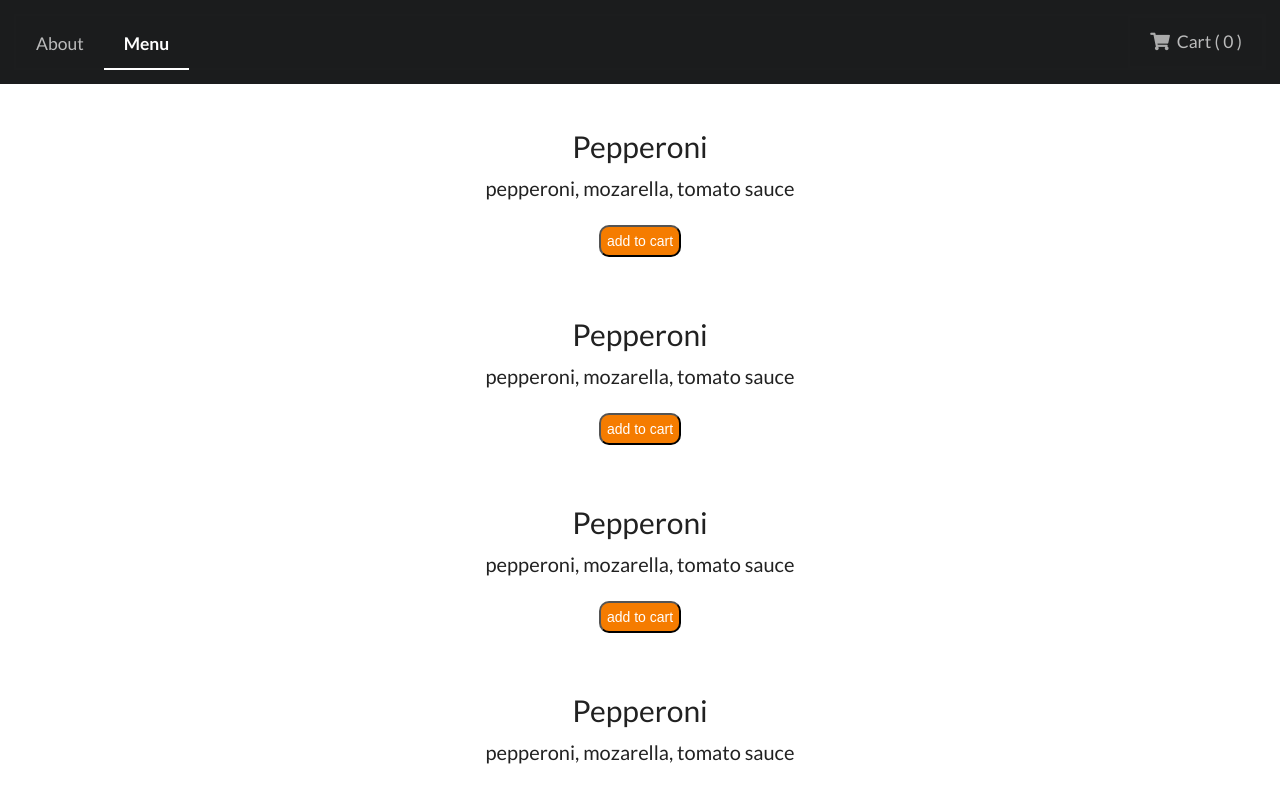
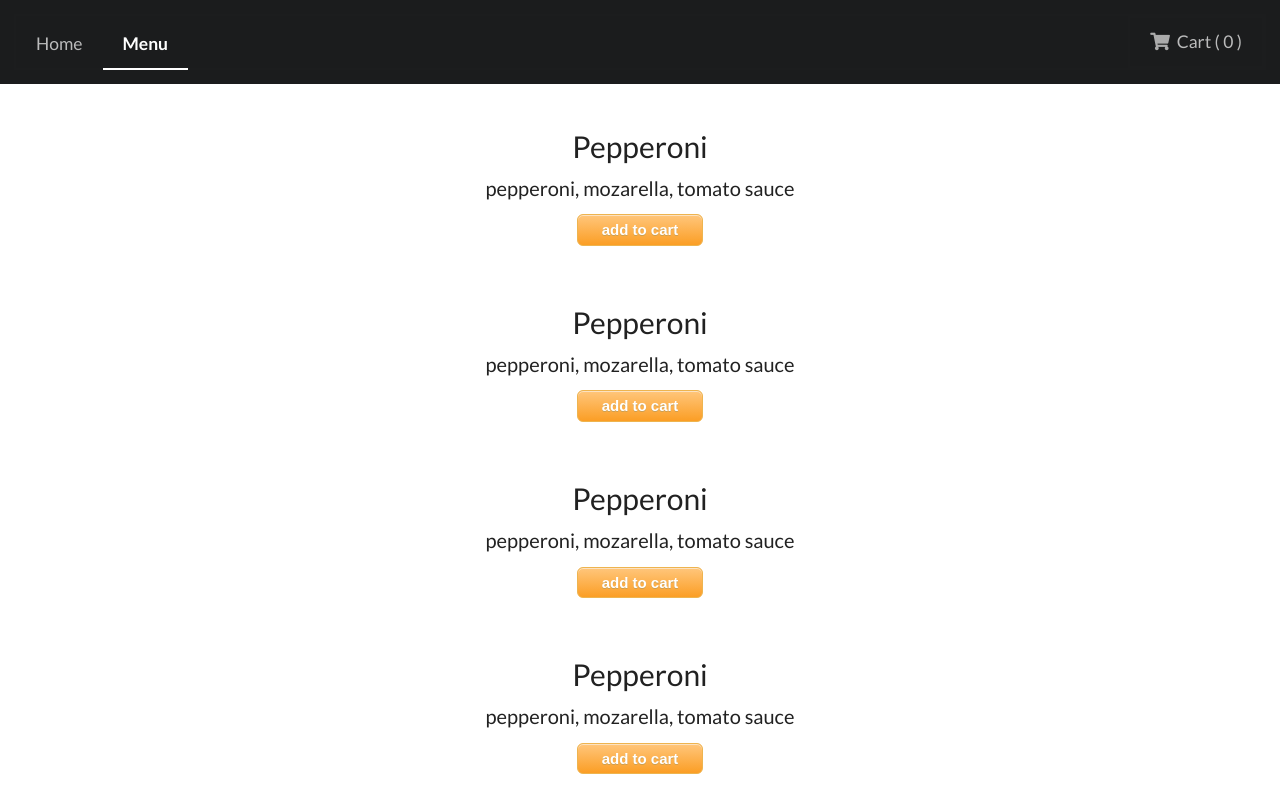
Before and after one commit to Rsja12/react-pizza-client, a React (Create React App) app: page /menu in a window 1280 px wide. Shown: the top 787 px of the page. Built offline with nearby package versions, Linux system fonts and the light colour scheme.

Commit message:
update button styles

```diff
--- a/src/components/CartList.js
+++ b/src/components/CartList.js
@@ -1,13 +1,12 @@
-import React, { Component } from 'react'
+import React from 'react'
 import { connect } from 'react-redux'
 
-import { increaseQuantity, decreaseQuantity } from '../redux/actions'
+import { increaseQuantity, decreaseQuantity, removeFromCart } from '../redux/actions'
 import '../styles/Cart.css'
 
-export class CartList extends Component {
+const CartList = props => {
 
-    render() {
-        const { name, description, quantity } = this.props.pizza
+    const { name, description, quantity } = props.pizza
     return (
         <div className="ui middle aligned divided list">
             <div className="item">
@@ -16,22 +15,34 @@ export class CartList extends Component {
                     <div className="description">{description}</div>
                 <div className="right floated content">
                     <button
-                        onClick={ () => this.props.decreaseQuantity(this.props.pizza) }
+                    onClick={ () => props.decreaseQuantity(props.pizza) }
                     className="ui icon button">
                         <i className='minus icon'></i>
                     </button>
                     { quantity }
                     <button
-                        onClick={ () => this.props.increaseQuantity(this.props.pizza) }
+                    onClick={ () => props.increaseQuantity(props.pizza) }
                     className="ui icon button">
                         <i className='plus icon'></i>
+                    </button>
+                    <button
+                        className='remove-button'
+                        onClick={() => props.removeFromCart(props.pizza)}
+                    >
+                        Remove Pizza
                     </button>
                 </div>
                 </div>
             </div>
         </div>
     )
-    }
+
 }
 
-export default connect(null, { increaseQuantity, decreaseQuantity })(CartList)
+export default connect
+(null,
+    {
+        increaseQuantity,
+        decreaseQuantity,
+        removeFromCart
+    })(CartList)
--- a/src/components/Navbar.js
+++ b/src/components/Navbar.js
@@ -26,7 +26,7 @@ export class Navbar extends React.Component {
         return (
             <div className="ui inverted segment">
                 <div className="ui inverted secondary pointing menu">
-                    <NavLink to="/" exact className="item">About</NavLink>
+                    <NavLink to="/" exact className="item">Home</NavLink>
                     <NavLink to="/menu" exact className="item">Menu</NavLink>
                     <div className="ui right inverted secondary pointing menu">
                         <NavLink to="/cart" exact className="item cart"><i className="shopping cart icon"></i>Cart ( { this.numOfItems() }  ) </NavLink>
--- a/src/styles/App.css
+++ b/src/styles/App.css
@@ -1,6 +1,5 @@
 body, html {
     height: 100%;
     margin: 0;
-
     position: relative;
 }
--- a/src/styles/Cart.css
+++ b/src/styles/Cart.css
@@ -20,3 +20,28 @@
     text-align: center;
     font-size: 18px;
 }
+
+.remove-button {
+	box-shadow:inset 0px 1px 0px 0px #f5978e;
+	background:linear-gradient(to bottom, #f24537 5%, #c62d1f 100%);
+	background-color:#f24537;
+	border-radius:6px;
+	border:1px solid #d02718;
+	display:inline-block;
+	cursor:pointer;
+	color:#ffffff;
+	font-family:Arial;
+	font-size:15px;
+	font-weight:bold;
+	padding:6px 24px;
+	text-decoration:none;
+	text-shadow:0px 1px 0px #810e05;
+}
+.remove-button:hover {
+	background:linear-gradient(to bottom, #c62d1f 5%, #f24537 100%);
+	background-color:#c62d1f;
+}
+.remove-button:active {
+	position:relative;
+	top:1px;
+}
--- a/src/styles/PizzaItem.css
+++ b/src/styles/PizzaItem.css
@@ -18,11 +18,26 @@
 }
 
 .button {
-    margin-top: 1%;
-    background-color: #F57C00;
-    color: #fff;
-
-    padding: 0.55%;
-
-    border-radius: 10px;
+	box-shadow:inset 0px 1px 0px 0px #fce2c1;
+	background:linear-gradient(to bottom, #ffc477 5%, #fb9e25 100%);
+	background-color:#ffc477;
+	border-radius:6px;
+	border:1px solid #eeb44f;
+	display:inline-block;
+	cursor:pointer;
+	color:#ffffff;
+	font-family:Arial;
+	font-size:15px;
+	font-weight:bold;
+	padding:6px 24px;
+	text-decoration:none;
+	text-shadow:0px 1px 0px #cc9f52;
 }
+.button:hover {
+	background:linear-gradient(to bottom, #fb9e25 5%, #ffc477 100%);
+	background-color:#fb9e25;
+}
+.button:active {
+	position:relative;
+	top:1px;
+}
```
Also changed, not shown: src/components/AboutText.js (deleted, +0 -12 lines). Lines whose indentation alone changed are shown as unchanged.
